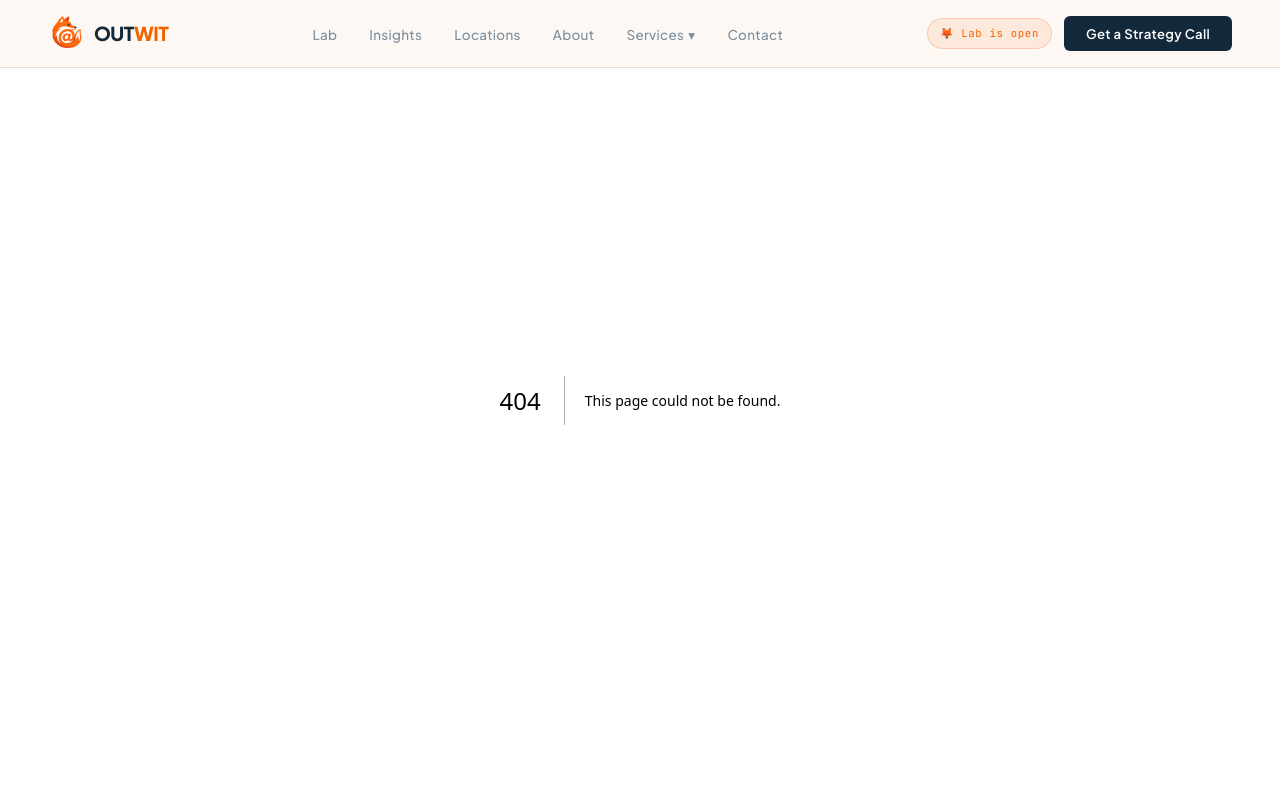
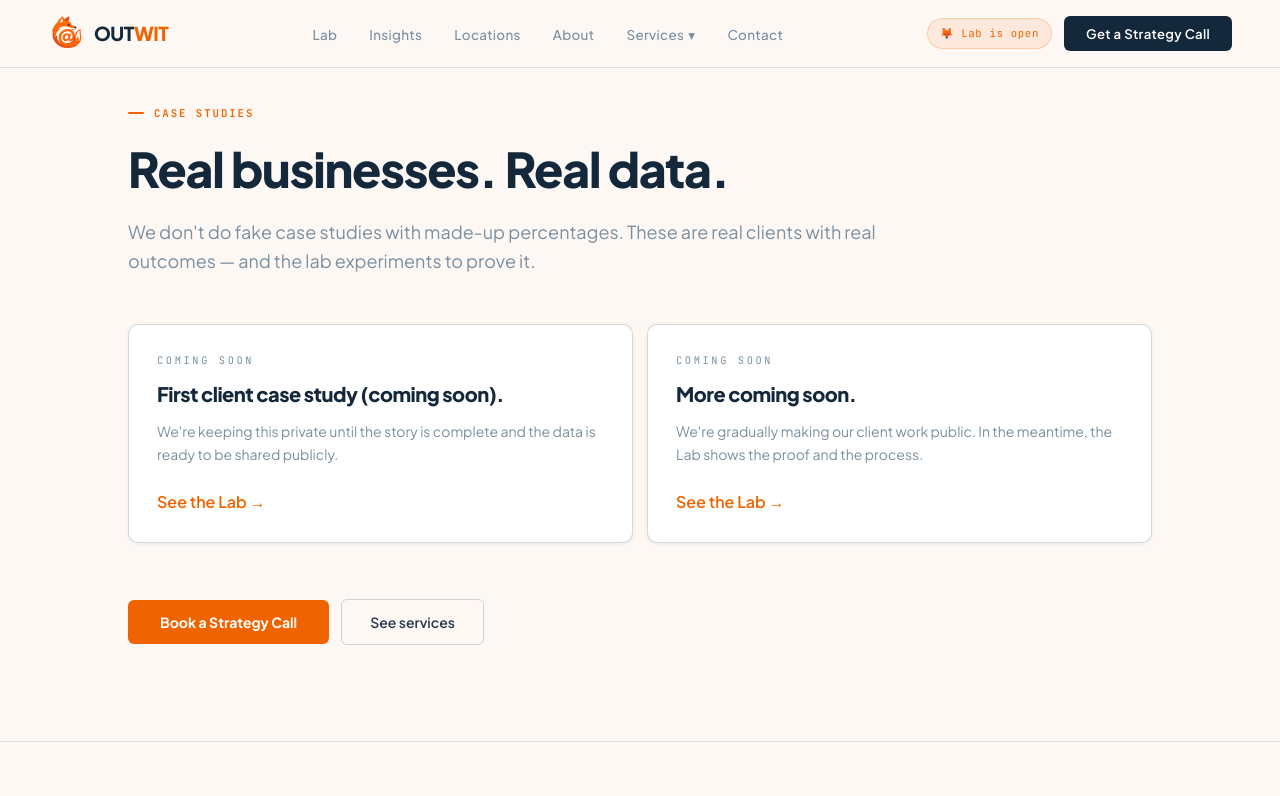
Before and after one commit to travisgoldston/outwit, a Next.js app: page /case-studies in a window 1280 px wide. Before the commit this address had no page. Shown: the top 796 px of the page. Built offline with nearby package versions, Linux system fonts and the light colour scheme.

Commit message:
Refactor Navbar and Footer components to improve accessibility and interactivity; update link styles and animations for a better user experience. Streamline routing in next.config.js to ensure accurate redirection of updated paths, enhancing navigation and content visibility.

```diff
--- /dev/null
+++ b/app/case-studies/page.tsx
@@ -0,0 +1,91 @@
+import Link from "next/link";
+import type { Metadata } from "next";
+import { buildMetadata, jsonLd, breadcrumbJsonLd, SITE } from "@/lib/seo";
+
+export const metadata: Metadata = buildMetadata({
+  title: "Case Studies",
+  description:
+    "Real businesses. Real data. No fake case studies with made-up percentages—just real outcomes and the experiments behind them.",
+  path: "/case-studies",
+});
+
+export default function CaseStudiesPage() {
+  const url = `${SITE.baseUrl}/case-studies`;
+  const crumbs = [
+    { name: "Home", path: "/" },
+    { name: "Case Studies", path: "/case-studies" },
+  ];
+
+  return (
+    <div className="bg-ow-cream px-5 py-16 pt-24 text-ow-charcoal lg:px-12 lg:py-24">
+      <script
+        type="application/ld+json"
+        dangerouslySetInnerHTML={jsonLd(breadcrumbJsonLd({ url, crumbs }))}
+      />
+
+      <div className="mx-auto max-w-5xl">
+        <p className="ow-label">Case studies</p>
+        <h1 className="mt-2 font-sans text-4xl font-extrabold tracking-tight sm:text-5xl">
+          Real businesses. Real data.
+        </h1>
+        <p className="mt-6 max-w-3xl text-lg leading-relaxed text-ow-mid">
+          We don&apos;t do fake case studies with made-up percentages. These are real clients with
+          real outcomes — and the lab experiments to prove it.
+        </p>
+
+        <div className="mt-12 grid gap-3.5 lg:grid-cols-2">
+          <div className="rounded-ow border border-[rgba(20,40,60,0.18)] bg-white p-7 shadow-ow-sm">
+            <p className="font-mono text-[0.65rem] uppercase tracking-[0.25em] text-ow-mid">
+              Coming soon
+            </p>
+            <h2 className="mt-3 text-xl font-extrabold tracking-tight text-ow-charcoal">
+              First client case study (coming soon).
+            </h2>
+            <p className="mt-3 text-sm leading-relaxed text-ow-mid">
+              We&apos;re keeping this private until the story is complete and the data is ready to be
+              shared publicly.
+            </p>
+            <div className="mt-6">
+              <Link href="/lab" className="font-semibold text-ow-orange hover:underline">
+                See the Lab →
+              </Link>
+            </div>
+          </div>
+
+          <div className="rounded-ow border border-[rgba(20,40,60,0.18)] bg-white p-7 shadow-ow-sm">
+            <p className="font-mono text-[0.65rem] uppercase tracking-[0.25em] text-ow-mid">
+              Coming soon
+            </p>
+            <h2 className="mt-3 text-xl font-extrabold tracking-tight text-ow-charcoal">
+              More coming soon.
+            </h2>
+            <p className="mt-3 text-sm leading-relaxed text-ow-mid">
+              We&apos;re gradually making our client work public. In the meantime, the Lab shows the
+              proof and the process.
+            </p>
+            <div className="mt-6">
+              <Link href="/lab" className="font-semibold text-ow-orange hover:underline">
+                See the Lab →
+              </Link>
+            </div>
+          </div>
+        </div>
+
+        <div className="mt-14 flex flex-wrap items-center gap-3">
+          <Link
+            href="/contact"
+            className="inline-flex items-center gap-2 rounded-ow-sm bg-ow-orange px-8 py-3 text-sm font-bold text-white transition hover:-translate-y-0.5 hover:bg-ow-ember hover:shadow-[0_8px_28px_rgba(240,100,0,0.35)]"
+          >
+            Book a Strategy Call
+          </Link>
+          <Link
+            href="/services"
+            className="inline-flex items-center gap-2 rounded-ow-sm border-[1.5px] border-[rgba(20,40,60,0.18)] bg-transparent px-7 py-3 text-sm font-semibold text-ow-slate transition hover:border-ow-charcoal hover:text-ow-charcoal"
+          >
+            See services
+          </Link>
+        </div>
+      </div>
+    </div>
+  );
+}
--- /dev/null
+++ b/app/contact/page.tsx
@@ -0,0 +1,41 @@
+import type { Metadata } from "next";
+import { buildMetadata, jsonLd, breadcrumbJsonLd, SITE } from "@/lib/seo";
+import ContactForm from "./ui/ContactForm";
+
+export const metadata: Metadata = buildMetadata({
+  title: "Contact",
+  description:
+    "Book a strategy call with Outwit. Quick intake, plain English, and a free visibility check. We’ll get back to you within one business day.",
+  path: "/contact",
+});
+
+export default function ContactPage() {
+  const url = `${SITE.baseUrl}/contact`;
+  const crumbs = [
+    { name: "Home", path: "/" },
+    { name: "Contact", path: "/contact" },
+  ];
+
+  return (
+    <div className="bg-ow-cream px-5 py-16 pt-24 text-ow-charcoal lg:px-12 lg:py-24">
+      <script
+        type="application/ld+json"
+        dangerouslySetInnerHTML={jsonLd(breadcrumbJsonLd({ url, crumbs }))}
+      />
+      <div className="mx-auto max-w-3xl">
+        <p className="ow-label">Contact</p>
+        <h1 className="mt-2 font-sans text-4xl font-extrabold tracking-tight sm:text-5xl">
+          Book a Strategy Call
+        </h1>
+        <p className="mt-6 text-lg leading-relaxed text-ow-mid">
+          Quick questions so I can understand what you need—and come prepared with a real plan (not
+          a pitch).
+        </p>
+
+        <div className="mt-10">
+          <ContactForm />
+        </div>
+      </div>
+    </div>
+  );
+}
```
